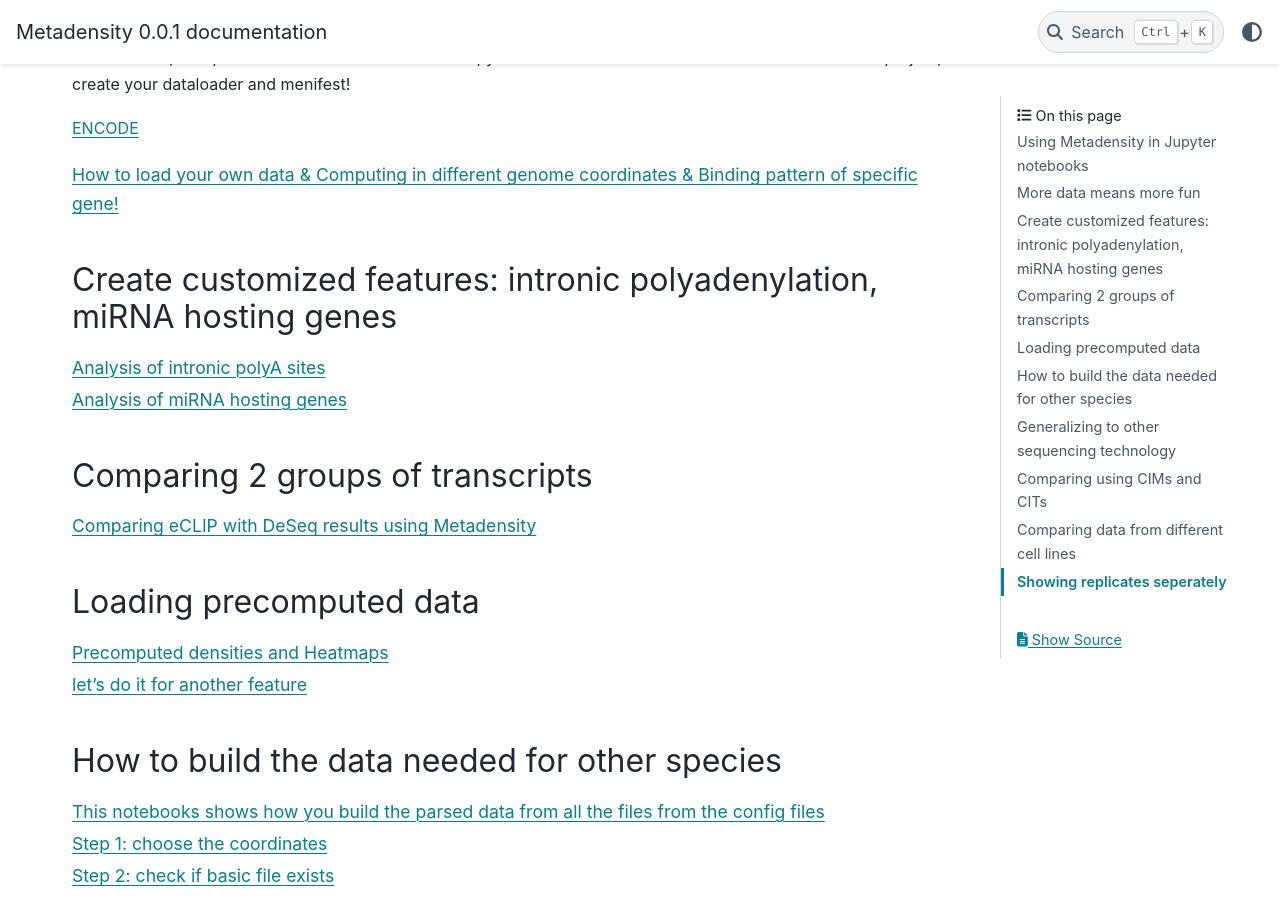
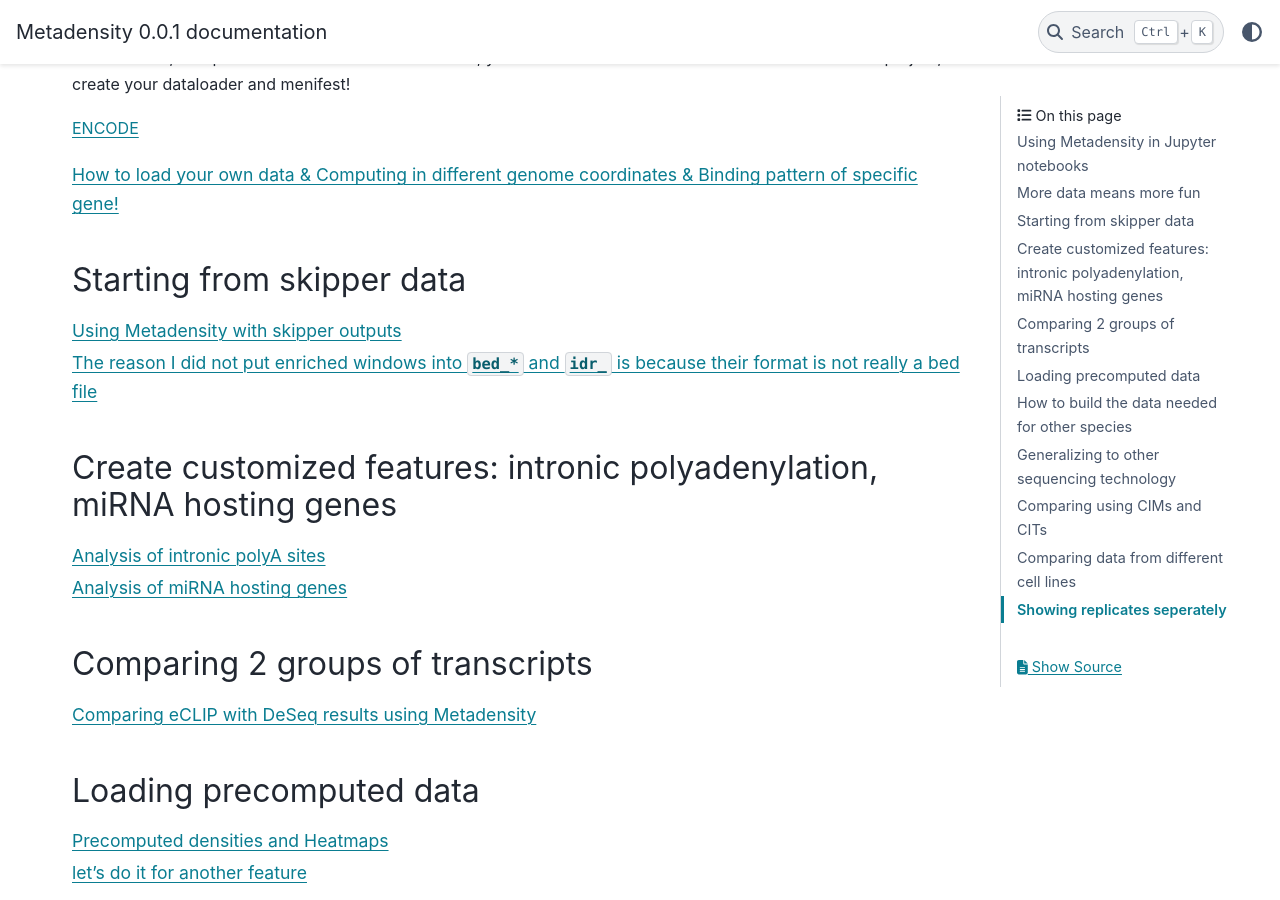
Before and after one commit to algaebrown/Metadensity, a Sphinx documentation site: the page built from docs/source/tutorial.rst, in a window 1280 px wide and 900 px high, scrolled down 437 px. Built offline with Sphinx 7.4.7 and the PyData theme 0.15.4, drawn with Linux system fonts in a browser that asks for light colours; pages that are not in the unit, such as notebooks, are missing from menus.

Commit message:
add skipper tutorial

```diff
--- a/docs/source/tutorial.rst
+++ b/docs/source/tutorial.rst
@@ -20,6 +20,14 @@
    1_Example_on_HNRNPC_RPS3_RBFOX_LIN28
    prep_data
    1_Example_on_SF3B4
+
+Starting from skipper data
+--------------------------------------
+
+.. toctree::
+   :maxdepth: 1
+
+   1_Example_using_skipper_outputs
 
 Create customized features: intronic polyadenylation, miRNA hosting genes
 ----------------------------------------------------------------------------
```
